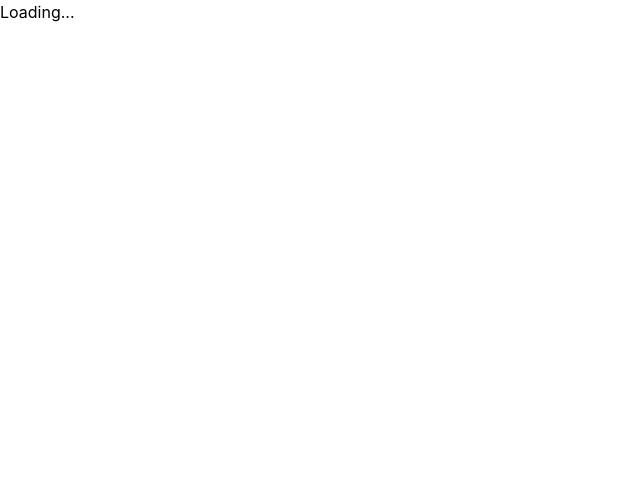
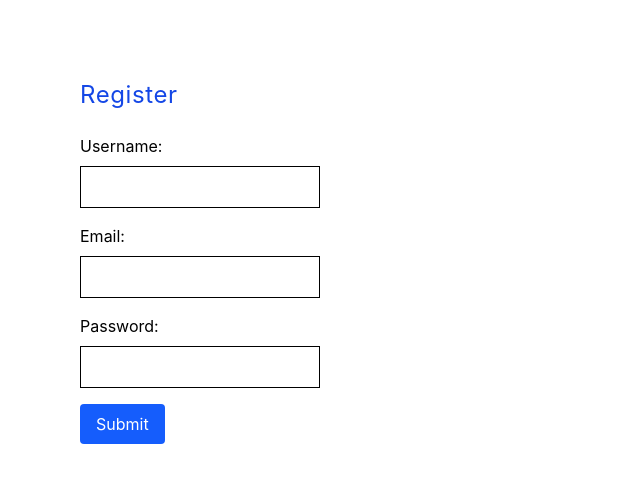
Before and after one commit to rid137/kinel-react-cohort-project, a React (Vite) app: page / in a window 1280 px wide. Shown: the top 482 px of the page, without its empty margins (0-640 px from the left). Built offline with nearby package versions, Linux system fonts and the light colour scheme.

Commit message:
added signup page

```diff
--- a/src/App.jsx
+++ b/src/App.jsx
@@ -2,13 +2,15 @@ import Home from "./pages/Home"
 import './index.css'
 import ShoppingCart from "./pages/Shoppingcart"
 import Login from "./pages/Login"
+import SignUp from "./pages/SignUp"
 
 function App() {
 
   return (
     // <Home />
     // <ShoppingCart />
-    <Login />
+    // <Login />
+    <SignUp />
   )
 }
 
--- /dev/null
+++ b/src/pages/SignUp.jsx
@@ -0,0 +1,98 @@
+import { useState } from "react";
+
+const SignUp = () => {
+  const [loading, setLoading] = useState(false);
+
+  const formInputsData = {
+    username: "",
+    email: "",
+    password: ""
+  }
+
+  const [formData, setFormData] = useState(formInputsData);
+
+  const handleChange = (e) => {
+    // console.log("e", e.target.name, e.target.value)
+    // const name = e.target.name
+    // const value = e.target.value
+    const { name, value } = e.target;
+    setFormData((prev) => (
+      {
+        ...prev,
+        [name]: value
+      }
+    ))
+
+  }
+
+  const handleSubmit = (e) => {
+    setLoading(true);
+    e.preventDefault();
+
+
+    setTimeout(() => {
+      console.log("formData", formData)
+      setLoading(false);
+    }, 2000);
+
+
+  }
+
+
+  return (
+    <div className="p-20">
+      <h2 className="mb-6 text-2xl text-blue-700 leading-tight tracking-wide">Register</h2>
+      <form onSubmit={handleSubmit} className="">
+
+        {/* email */}
+        <div className="flex flex-col gap-2 mb-4">
+          <label htmlFor="nameOfUser">Username:</label>
+          <input
+            className="border p-2 w-60"
+            type="text"
+            id="nameOfUser"
+            name="username"
+            required
+            onChange={handleChange}
+          />
+        </div>
+
+
+        <div className="flex flex-col gap-2 mb-4">
+          <label htmlFor="email">Email:</label>
+          <input
+            type="email"
+            id="email"
+            name="email"
+            required
+            className="border p-2 w-60"
+            onChange={handleChange}
+          />
+        </div>
+
+        <div className="flex flex-col gap-2 mb-4">
+          <label htmlFor="password">Password:</label>
+          <input
+            type="password"
+            id="password"
+            name="password"
+            required
+            className="border p-2 w-60"
+            onChange={handleChange}
+          />
+        </div>
+
+        <button
+          type="submit"
+          className="px-4 py-2 bg-blue-600 text-white rounded hover:bg-blue-700 transition-colors"
+        >
+          {loading ? "Submitting..." : "Submit"}
+        </button>
+
+
+      </form>
+    </div>
+  )
+}
+
+export default SignUp
```
